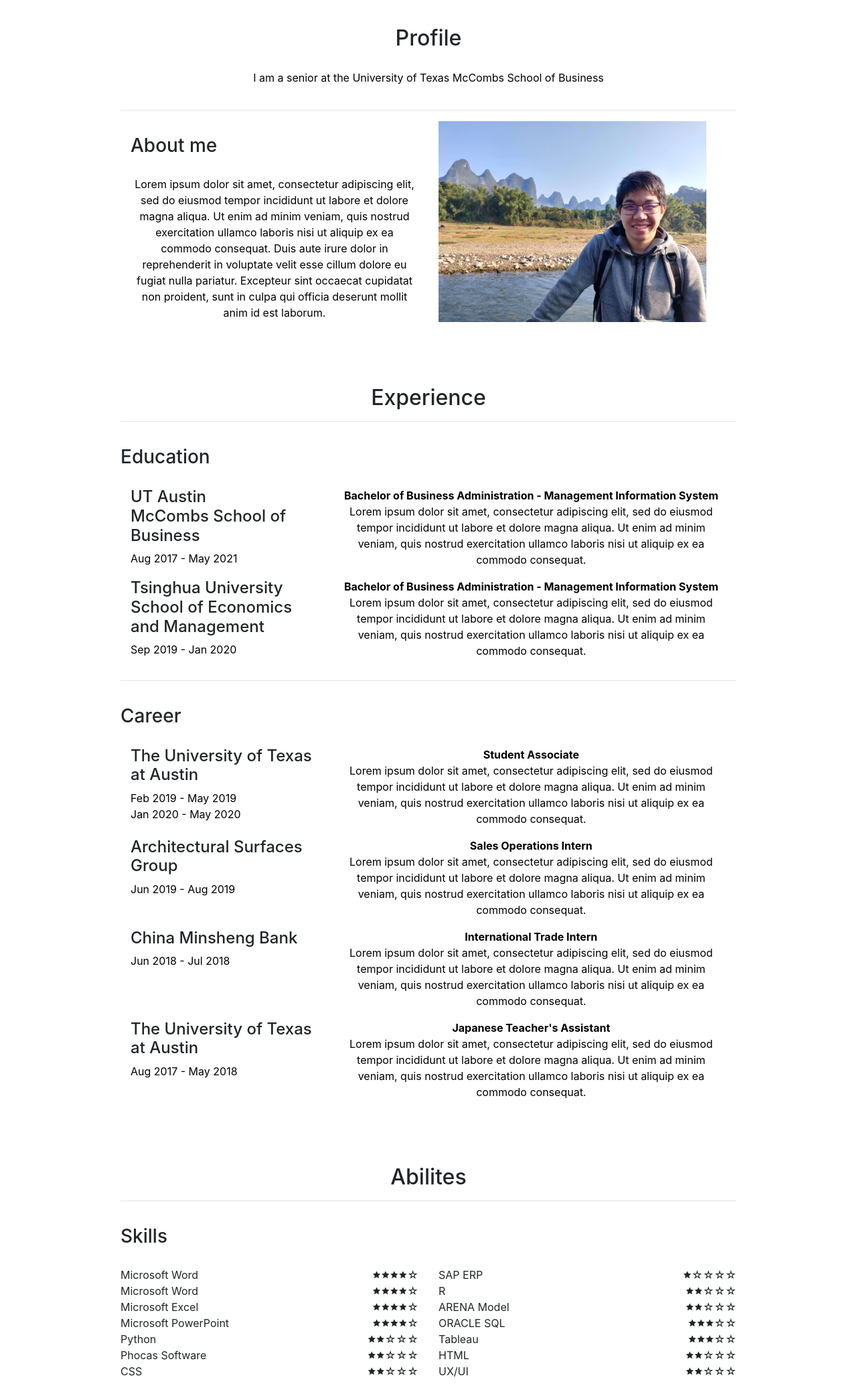
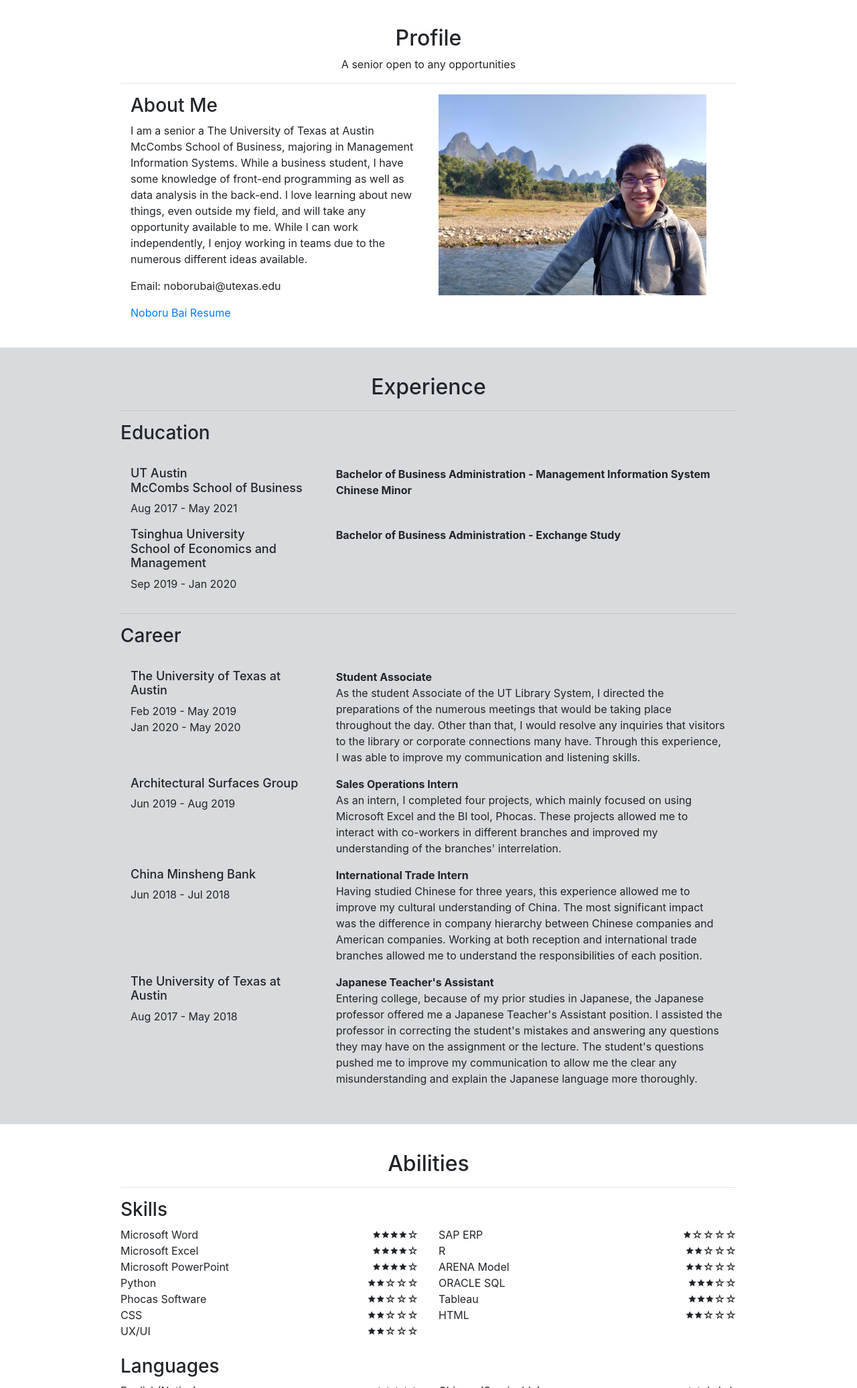
Before and after one commit to Nobu81/Noboru-Profile, a plain HTML site: page Personal Website/index.html in a window 1280 px wide. Shown: the part 727-2800 px from the top of the page at 67% size. Drawn offline with nearby package versions, Linux system fonts and the light colour scheme.

Commit message:
Updated website (second try)

```diff
--- a/Personal Website/css/styles.css
+++ b/Personal Website/css/styles.css
@@ -1,54 +1,35 @@
-body{
-  margin: 0;
+/* Everything */
+.background-grey{
+  background-color: #D7DBDD  ;
 }
 
-h1{
-  color: white;
-  font-size: 300%;
+.img{
+  background-color: #D7DBDD;
 }
 
-.first{
-  color: white
-}
-
-h2{
-  font-size: 50px;
-  text-align: center;
-
-}
-
-p{
-  text-align: center;
-  color: black;
-}
-
-h3{
-  padding-top: 20px;
-  padding-bottom: 20px;
-}
-
-h4{
-  font-size: 20px;
-}
-/* First page */
+/* First Page */
 .cover{
   position: relative;
+  text-align: center;
 }
 
 .content{
   position:absolute;
-  margin-top: 5%;
-  margin-left: 5%;
+  top: 40px;
+  left: 50px;
+  color: white;
 }
 
-/*Ask someone how to make this similar to a background  */
 .nightpic{
-  background-size: cover;
+  width: 100%;
   height: 725px;
-  width: 100%;
 }
 
-/* Second page */
+
+/* Second Page */
+.title{
+  text-align: center;
+}
 .profile{
   max-width: 1280px;
   padding: 40px 180px;
@@ -56,14 +37,8 @@ h4{
   margin-right: auto;
 }
 
-.paragraph-one{
-  padding: 20px;
-}
 
-/* .profile-line{  padding: 20px;
-}
- */
-/* Third page */
+/* Third Page*/
 .experience{
   max-width: 1280px;
   padding: 40px 180px;
@@ -71,20 +46,7 @@ h4{
   margin-right: auto;
 }
 
-.experience-row{
-  margin-left: -15px;
-}
-
-.experience-period{
-  text-align: left;
-}
-
-.experience-desc{
-  position: relative;
-  display: block;
-  border: 0;
-}
-
+/* Fourth Page */
 .abilities{
   max-width: 1280px;
   padding: 40px 180px;
@@ -98,21 +60,14 @@ h4{
   padding: 0;
 }
 
-.ability-type{
-  margin-left: 0;
+.ability-score{
+  float: right;
 }
 
-.ability-score{
-  float:right;
-}
-
-.temp{
+/* Fifth Page */
+.contact{
   max-width: 1280px;
   padding: 40px 180px;
   margin-left: auto;
   margin-right: auto;
 }
-
-.contact{
-  padding-top: 50px;
-}
--- /dev/null
+++ b/Personal Website/css/styles2.css
@@ -0,0 +1,118 @@
+body{
+  margin: 0;
+}
+
+h1{
+  color: white;
+  font-size: 300%;
+}
+
+.first{
+  color: white
+}
+
+h2{
+  font-size: 50px;
+  text-align: center;
+
+}
+
+p{
+  text-align: center;
+  color: black;
+}
+
+h3{
+  padding-top: 20px;
+  padding-bottom: 20px;
+}
+
+h4{
+  font-size: 20px;
+}
+/* First page */
+.cover{
+  position: relative;
+}
+
+.content{
+  position:absolute;
+  margin-top: 5%;
+  margin-left: 5%;
+}
+
+/*Ask someone how to make this similar to a background  */
+.nightpic{
+  background-size: cover;
+  height: 725px;
+  width: 100%;
+}
+
+/* Second page */
+.profile{
+  max-width: 1280px;
+  padding: 40px 180px;
+  margin-left: auto;
+  margin-right: auto;
+}
+
+.paragraph-one{
+  padding: 20px;
+}
+
+/* .profile-line{  padding: 20px;
+}
+ */
+/* Third page */
+.experience{
+  max-width: 1280px;
+  padding: 40px 180px;
+  margin-left: auto;
+  margin-right: auto;
+}
+
+.experience-row{
+  margin-left: -15px;
+}
+
+.experience-period{
+  text-align: left;
+}
+
+.experience-desc{
+  position: relative;
+  display: block;
+  border: 0;
+}
+
+.abilities{
+  max-width: 1280px;
+  padding: 40px 180px;
+  margin-left: auto;
+  margin-right: auto;
+}
+
+.no-bullet{
+  list-style-type: none;
+  margin: 0;
+  padding: 0;
+}
+
+.ability-type{
+  margin-left: 0;
+}
+
+.ability-score{
+  float:right;
+}
+
+.temp{
+  max-width: 1280px;
+  padding: 40px 180px;
+  margin-left: auto;
+  margin-right: auto;
+}
+
+.contact{
+  padding-top: 50px;
+}
--- a/Personal Website/index.html
+++ b/Personal Website/index.html
@@ -1,6 +1,5 @@
 <!DOCTYPE html>
 <html lang="en" dir="ltr">
-
   <head>
     <meta charset="utf-8">
     <title>Noboru Bai</title>
@@ -13,190 +12,177 @@
 
   </head>
 
+
   <body>
 
-  <!-- First page -->
+    <!-- First page - Cover-->
     <div class="cover">
+      <img class="nightpic" src="https://images.unsplash.com/photo-1415889455891-23bbf19ee5c7?ixlib=rb-1.2.1&ixid=eyJhcHBfaWQiOjEyMDd9&auto=format&fit=crop&w=1000&q=80" alt="bw_nightscape">
       <div class="content">
         <h1>Noboru Bai</h1>
-      <hr>
-      <p class="first">Interactive Resume</p>
       </div>
-    <img class="nightpic" src="https://images.unsplash.com/photo-1415889455891-23bbf19ee5c7?ixlib=rb-1.2.1&ixid=eyJhcHBfaWQiOjEyMDd9&auto=format&fit=crop&w=1000&q=80" alt="bw_nightscape">
     </div>
 
-  <!-- Profile page -->
+    <!-- Second Page - Profile-->
     <div class="profile">
+      <div class="title">
         <h2>Profile</h2>
-    <p class="paragraph-one">I am a senior at the University of Texas McCombs School of Business</p>
+        <p>A senior open to any opportunities</p>
+      </div>
 
       <hr>
 
       <div class="container">
         <div class="row">
+          <div class="col">
+            <h3>About Me</h3>
+            <p>
+              I am a senior a The University of Texas at Austin McCombs School of Business, majoring in Management Information Systems.
+              While a business student, I have some knowledge of front-end programming as well as data analysis in the back-end.
+              I love learning about new things, even outside my field, and will take any opportunity available to me. While I can work independently,
+              I enjoy working in teams due to the numerous different ideas available.
+            </p>
 
-        <div class="col">
-          <h3>About me</h3>
-          <p>Lorem ipsum dolor sit amet, consectetur adipiscing elit, sed do eiusmod tempor incididunt ut labore et dolore magna aliqua.
-            Ut enim ad minim veniam, quis nostrud exercitation ullamco laboris nisi ut aliquip ex ea commodo consequat. Duis aute irure
-            dolor in reprehenderit in voluptate velit esse cillum dolore eu fugiat nulla pariatur. Excepteur sint occaecat cupidatat non
-            proident, sunt in culpa qui officia deserunt mollit anim id est laborum.</p>
+            <p>Email: noborubai@utexas.edu</p>
+            <a href="file/resume.pdf">Noboru Bai Resume</a>
           </div>
 
           <div class="col">
             <img src="image/Noboru.jpg" alt="Noboru" height="300px" width="400px">
 
           </div>
+
         </div>
 
       </div>
     </div>
 
+    <!-- Third Page - Experience`-->
+    <div class="background-grey">
       <div class="experience">
+        <div class="title">
           <h2>Experience</h2>
+        </div>
 
         <hr>
 
+        <!-- Education Section -->
         <h3>Education</h3>
+        <br>
         <div class="container">
           <div class="row">
             <div class="col-md-4">
-          <h4>
+              <h4 style="font-size: 18px">
                 UT Austin
                 <br>
                 McCombs School of Business
               </h4>
-          <p class="experience-period">
-            Aug 2017 - May 2021
-          </p>
+              <p>Aug 2017 - May 2021</p>
             </div>
             <div class="col-md-8">
-          <div class="experience-desc">
               <p>
                 <strong>Bachelor of Business Administration - Management Information System</strong>
                 <br>
-              Lorem ipsum dolor sit amet, consectetur adipiscing elit, sed do eiusmod tempor incididunt ut labore et dolore magna aliqua.
-              Ut enim ad minim veniam, quis nostrud exercitation ullamco laboris nisi ut aliquip ex ea commodo consequat.
+                <strong>Chinese Minor</strong>
               </p>
             </div>
           </div>
-      </div>
-    </div>
-    <div class="container">
+
           <div class="row">
             <div class="col-md-4">
-          <h4>
+              <h4 style="font-size: 18px">
                 Tsinghua University
                 <br>
                 School of Economics and Management
               </h4>
-          <p class="experience-period">
-            Sep 2019 - Jan 2020
-          </p>
+              <p>Sep 2019 - Jan 2020</p>
             </div>
             <div class="col-md-8">
-          <div class="experience-desc">
               <p>
-              <strong>Bachelor of Business Administration - Management Information System</strong>
-              Lorem ipsum dolor sit amet, consectetur adipiscing elit, sed do eiusmod tempor incididunt ut labore et dolore magna aliqua.
-              Ut enim ad minim veniam, quis nostrud exercitation ullamco laboris nisi ut aliquip ex ea commodo consequat.
+                <strong>Bachelor of Business Administration - Exchange Study</strong>
               </p>
-          </div>
             </div>
           </div>
         </div>
 
         <hr>
 
+      <!-- Career Section -->
         <h3>Career</h3>
+        <br>
           <div class="container">
             <div class="row">
               <div class="col-md-4">
-          <h4>
+                <h4 style="font-size: 18px">
                   The University of Texas at Austin
                 </h4>
-          <p class="experience-period">
+                <p>
                   Feb 2019 - May 2019
                   <br>
                   Jan 2020 - May 2020
                 </p>
               </div>
               <div class="col-md-8">
-          <div class="experience-desc">
                 <p>
                   <strong>Student Associate</strong>
                   <br>
-              Lorem ipsum dolor sit amet, consectetur adipiscing elit, sed do eiusmod tempor incididunt ut labore et dolore magna aliqua.
-              Ut enim ad minim veniam, quis nostrud exercitation ullamco laboris nisi ut aliquip ex ea commodo consequat.
+                   As the student Associate of the UT Library System, I directed the preparations of the numerous meetings that would be taking
+                   place throughout the day. Other than that, I would resolve any inquiries that visitors to the library or corporate connections many have.
+                   Through this experience, I was able to improve my communication and listening skills.
                 </p>
               </div>
             </div>
+
+            <div class="row">
+              <div class="col-md-4">
+                <h4 style="font-size: 18px">
+                  Architectural Surfaces Group
+                </h4>
+                <p>Jun 2019 - Aug 2019</p>
+              </div>
+              <div class="col-md-8">
+                <p>
+                  <strong>Sales Operations Intern</strong>
+                  <br>
+                  As an intern, I completed four projects, which mainly focused on using Microsoft Excel and the BI tool, Phocas.
+                  These projects allowed me to interact with co-workers in different branches and improved my understanding of the branches' interrelation.
+                </p>
               </div>
             </div>
 
-    <div class="container">
             <div class="row">
               <div class="col-md-4">
-          <h4>
-            Architectural Surfaces Group
+                <h4 style="font-size: 18px">
+                  China Minsheng Bank
                 </h4>
-          <p class="experience-period">
-            Jun 2019 - Aug 2019
-          </p>
+                <p>Jun 2018 - Jul 2018</p>
               </div>
               <div class="col-md-8">
-          <div class="experience-desc">
                 <p>
-              <strong>Sales Operations Intern</strong>
+                  <strong>International Trade Intern</strong>
                   <br>
-              Lorem ipsum dolor sit amet, consectetur adipiscing elit, sed do eiusmod tempor incididunt ut labore et dolore magna aliqua.
-              Ut enim ad minim veniam, quis nostrud exercitation ullamco laboris nisi ut aliquip ex ea commodo consequat.
+                  Having studied Chinese for three years, this experience allowed me to improve my cultural understanding of China.
+                  The most significant impact was the difference in company hierarchy between Chinese companies and American companies.
+                  Working at both reception and international trade branches allowed me to understand the responsibilities of each position.
                 </p>
               </div>
             </div>
-      </div>
-    </div>
 
-    <div class="container">
             <div class="row">
               <div class="col-md-4">
-          <h4>
-            China Minsheng Bank
+                <h4 style="font-size: 18px">
+                  The University of Texas at Austin
                 </h4>
-          <p class="experience-period">
-            Jun 2018 - Jul 2018
-          </p>
+                <p>Aug 2017 - May 2018</p>
               </div>
               <div class="col-md-8">
-          <div class="experience-desc">
-            <p>
-              <strong>International Trade Intern</strong>
-              <br>
-              Lorem ipsum dolor sit amet, consectetur adipiscing elit, sed do eiusmod tempor incididunt ut labore et dolore magna aliqua.
-              Ut enim ad minim veniam, quis nostrud exercitation ullamco laboris nisi ut aliquip ex ea commodo consequat.
-            </p>
-          </div>
-        </div>
-      </div>
-    </div>
-
-    <div class="container">
-      <div class="row">
-        <div class="col-md-4">
-          <h4>
-            The University of Texas at Austin
-          </h4>
-          <p class="experience-period">
-            Aug 2017 - May 2018
-          </p>
-        </div>
-        <div class="col-md-8">
-          <div class="experience-desc">
                 <p>
                   <strong>Japanese Teacher's Assistant</strong>
                   <br>
-              Lorem ipsum dolor sit amet, consectetur adipiscing elit, sed do eiusmod tempor incididunt ut labore et dolore magna aliqua.
-              Ut enim ad minim veniam, quis nostrud exercitation ullamco laboris nisi ut aliquip ex ea commodo consequat.
+                  Entering college, because of my prior studies in Japanese, the Japanese professor offered me a Japanese Teacher's Assistant position.
+                  I assisted the professor in correcting the student's mistakes and answering any questions they may have on the assignment or the lecture.
+                  The student's questions pushed me to improve my communication to allow me the clear any misunderstanding and explain the Japanese language
+                  more thoroughly.
                 </p>
               </div>
             </div>
@@ -204,8 +190,11 @@
       </div>
     </div>
 
+    <!-- Fourth Page - Ability -->
     <div class="abilities">
-    <h2>Abilites</h2>
+      <div class="title">
+        <h2>Abilities</h2>
+      </div>
 
       <hr>
 
@@ -214,31 +203,31 @@
         <div class="col-md-6">
           <ul class="no-bullet">
             <li>
-            <span class="ability-type">Microsoft Word</span>
+              <span>Microsoft Word</span>
               <span class="ability-score">🟊🟊🟊🟊☆</span>
             </li>
             <li>
-            <span class="ability-type">Microsoft Word</span>
+              <span>Microsoft Excel</span>
               <span class="ability-score">🟊🟊🟊🟊☆</span>
             </li>
             <li>
-            <span class="ability-type">Microsoft Excel</span>
+              <span>Microsoft PowerPoint</span>
               <span class="ability-score">🟊🟊🟊🟊☆</span>
             </li>
             <li>
-            <span class="ability-type">Microsoft PowerPoint</span>
-            <span class="ability-score">🟊🟊🟊🟊☆</span>
-          </li>
-          <li>
-            <span class="ability-type">Python</span>
+              <span>Python</span>
               <span class="ability-score">🟊🟊☆☆☆</span>
             </li>
             <li>
-            <span class="ability-type">Phocas Software</span>
+              <span>Phocas Software</span>
               <span class="ability-score">🟊🟊☆☆☆</span>
             </li>
             <li>
-            <span class="ability-type">CSS</span>
+              <span>CSS</span>
+              <span class="ability-score">🟊🟊☆☆☆</span>
+            </li>
+            <li>
+              <span>UX/UI</span>
               <span class="ability-score">🟊🟊☆☆☆</span>
             </li>
           </ul>
@@ -246,47 +235,45 @@
         <div class="col-md-6">
           <ul class="no-bullet">
             <li>
-            <span class="ability-type">SAP ERP</span>
+              <span>SAP ERP</span>
               <span class="ability-score">🟊☆☆☆☆</span>
             </li>
             <li>
-            <span class="ability-type">R</span>
+              <span>R</span>
               <span class="ability-score">🟊🟊☆☆☆</span>
             </li>
             <li>
-            <span class="ability-type">ARENA Model</span>
+              <span>ARENA Model</span>
               <span class="ability-score">🟊🟊☆☆☆</span>
             </li>
             <li>
-            <span class="ability-type">ORACLE SQL</span>
+              <span>ORACLE SQL</span>
               <span class="ability-score">🟊🟊🟊☆☆</span>
             </li>
             <li>
-            <span class="ability-type">Tableau</span>
+              <span>Tableau</span>
               <span class="ability-score">🟊🟊🟊☆☆</span>
             </li>
             <li>
-            <span class="ability-type">HTML</span>
-            <span class="ability-score">🟊🟊☆☆☆</span>
-          </li>
-          <li>
-            <span class="ability-type">UX/UI</span>
+              <span>HTML</span>
               <span class="ability-score">🟊🟊☆☆☆</span>
             </li>
           </ul>
         </div>
       </div>
 
+      <br>
+
       <h3>Languages</h3>
       <div class="row">
         <div class="col-md-6">
           <ul class="no-bullet">
             <li>
-            <span class="ability-type">English(Native)</span>
+              <span>English(Native)</span>
               <span class="ability-score">🟊🟊🟊🟊🟊</span>
             </li>
             <li>
-            <span class="ability-type">Japanese(Mother Tongue)</span>
+              <span>Japanese(Mother Tongue)</span>
               <span class="ability-score">🟊🟊🟊🟊☆</span>
             </li>
           </ul>
@@ -294,14 +281,19 @@
         <div class="col-md-6">
           <ul class="no-bullet">
             <li>
-            <span class="ability-type">Chinese(Survivable)</span>
+              <span>Chinese(Survivable)</span>
               <span class="ability-score">🟊🟊☆☆☆</span>
             </li>
           </ul>
         </div>
+
       </div>
 
-    <div class="contact">
+    </div>
+
+    <!-- Fifth Page - Contact -->
+    <div class="background-grey">
+      <div class="  contact">
       <h2>Contact</h2>
 
       <hr>
@@ -318,13 +310,16 @@
         <div class="col-md-6">
           <ul class="no-bullet">
             <li>
-              <img src="https://image.flaticon.com/icons/svg/2111/2111398.svg" alt="Facebook" height="35px" width="35px">
-              <a href="https://www.facebook.com/noboru.bai">https://www.facebook.com/noboru.bai</a>
+              <img src="https://image.flaticon.com/icons/svg/174/174855.svg" alt="Instagram"  height="35px" width="35px">
+              <a href="https://www.instagram.com/0_ryhpez_0/">https://www.instagram.com/0_ryhpez_0/</a>
             </li>
+
           </ul>
+
         </div>
+      </div>
+
       </div>
     </div>
   </body>
-
 </html>
```
Also changed, not shown: Personal Website/index2.html (added, +330 -0 lines), Personal Website/image/gmail.png (added), Personal Website/image/instagram.jpg (added), 1 other file. Lines whose indentation alone changed are shown as unchanged.
